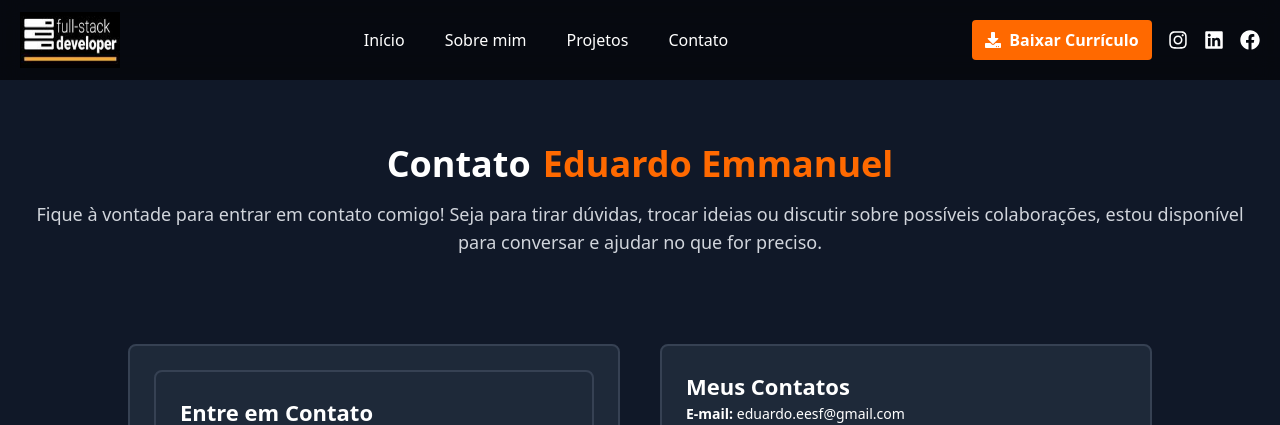
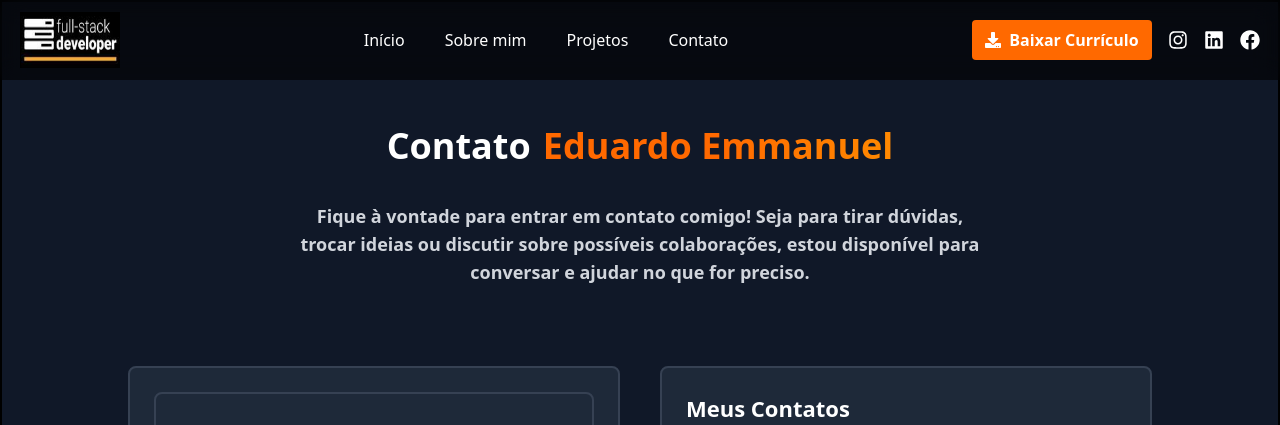
Before and after one commit to Emm4nuell/eduardo.emmanuel, a React (Vite) app: page /contato in a window 1280 px wide. Shown: the top 425 px of the page. Built offline with nearby package versions, Linux system fonts and the light colour scheme.

Commit message:
Adicionado efeito no titulo do contato e projeto

```diff
--- a/src/App.tsx
+++ b/src/App.tsx
@@ -10,7 +10,11 @@ function App() {
     <div className="bg-gray-900">
       <Header />
       <NavMenu />
-      <div className={`"block" ${context?.isOpen && "pointer-events-none"}`}>
+      <div
+        className={`"block min-h-[100vh] border-2 pt-[10vh] border-red-600" ${
+          context?.isOpen && "pointer-events-none"
+        }`}
+      >
         <Outlet />
       </div>
     </div>
--- a/src/components/Animate.tsx
+++ b/src/components/Animate.tsx
@@ -8,14 +8,15 @@ const Animate = ({ times, children }: AnimatePropsType) => {
   const [animate, setAnimate] = useState(true);
 
   useEffect(() => {
-    setTimeout(() => {
+    const timeout = setTimeout(() => {
       setAnimate(false);
     }, times);
+    return () => clearTimeout(timeout);
   }, []);
 
   return (
     <div
-      className={`flex flex-col justify-center items-center font-extrabold md:flex-row text-4xl text-center gap-3 mt-10 transition-all duration-2000 ${
+      className={`flex flex-col justify-center items-center font-extrabold md:flex-row text-4xl text-center gap-3 mt-5 transition-all duration-2000 ${
         animate ? "translate-y-10 opacity-0" : "translate-y-0 opacity-100"
       }`}
     >
--- a/src/components/MenuFlutuante.tsx
+++ b/src/components/MenuFlutuante.tsx
@@ -12,7 +12,7 @@ const NavMenu = () => {
 
   return (
     <div
-      className={`absolute justify-center z-10 h-[90vh] bg-black/60 backdrop-blur-md transition-all duration-[1s] flex sm:hidden
+      className={`absolute justify-center z-10 mt-[10vh] h-[90vh] bg-black/60 backdrop-blur-md transition-all duration-[1s] flex sm:hidden
     ${
       context?.isOpen
         ? "flex w-[90%] translate-x-0"
--- a/src/components/header.tsx
+++ b/src/components/header.tsx
@@ -1,32 +1,3 @@
-// import logo from "@/assets/logo.png";
-// import { FaDownload } from "react-icons/fa";
-// import Button from "./Button";
-// import MenuButton from "./MenuButton";
-// import Icons from "./Icons";
-// import MenuBar from "./MenuBar";
-
-// const Header = () => {
-//   return (
-//     <div className="flex relative z-5 justify-between p-2 md:p-5 items-center bg-black h-[10vh] text-[#F8F9FA]">
-//       <img src={logo} alt="logo" className="w-[100px] h-[7vh]" />
-//       <div className="block md:hidden">
-//         <MenuButton />
-//       </div>
-//       <div className="text-[#F8F9FA] hidden md:block">
-//         <MenuBar className="flex gap-10" />
-//       </div>
-//       <div className="hidden md:block">
-//         <div className="flex justify-center items-center gap-4">
-//           <Button value="Baixar Curriculo" icon={<FaDownload />} />
-//           <Icons />
-//         </div>
-//       </div>
-//     </div>
-//   );
-// };
-
-// export default Header;
-
 import logo from "@/assets/logo.png";
 import { FaDownload } from "react-icons/fa";
 import Button from "./Button";
@@ -36,27 +7,25 @@ import MenuBar from "./MenuBar";
 
 const Header = () => {
   return (
-    <div className="flex relative z-10 justify-between p-2 md:p-5 items-center bg-black/60 text-white h-[10vh] backdrop-blur-md">
+    <div className="flex fixed z-10 justify-between p-2 md:p-5 items-center bg-black/60 text-white h-[10vh] backdrop-blur-md w-full">
       <img src={logo} alt="logo" className="w-[100px] h-[7vh]" />
 
-      {/* Menu Button para telas pequenas */}
-      <div className="block md:hidden">
+      <div className="block z-0 md:hidden">
         <MenuButton />
       </div>
 
-      {/* Menu Bar para telas grandes */}
       <div className="hidden md:block">
         <MenuBar className="flex gap-10" />
       </div>
 
-      {/* Botões e ícones para telas grandes */}
       <div className="hidden md:block">
         <div className="flex justify-center items-center gap-4">
-          {/* Botão para baixar currículo */}
           <Button value="Baixar Currículo" icon={<FaDownload />} />
-          {/* Ícones sociais ou outros */}
           <Icons />
         </div>
+      </div>
+      <div className="absolute right-15 flex md:hidden justify-center items-center rounded-4xl mt-20 w-10 h-10 bg-orange-500">
+        <FaDownload />
       </div>
     </div>
   );
--- a/src/pages/contato/Contato.tsx
+++ b/src/pages/contato/Contato.tsx
@@ -2,20 +2,37 @@ import Animate from "@/components/Animate";
 import CardContato from "@/components/CardContato";
 import Input from "@/components/Input";
 import TextArea from "@/components/TextArea";
+import { useEffect, useState } from "react";
 
 const Contato = () => {
+  const [animate, setAnimate] = useState(true);
+
+  useEffect(() => {
+    const timeout = setTimeout(() => {
+      setAnimate(!animate);
+    }, 500);
+
+    return () => clearTimeout(timeout);
+  }, []);
+
   return (
     <div className="flex flex-col items-center min-h-[90vh] w-full p-6 bg-gray-900">
-      <Animate times={0}>
-        <h1 className="text-white">Contato</h1>
-        <h1 className="text-orange-500">Eduardo Emmanuel</h1>
-      </Animate>
+      <div className="max-w-170">
+        <Animate times={10}>
+          <h1 className="text-white">Contato</h1>
+          <h1 className="bg-gradient-to-r from-orange-500 via-orange-500 to-orange-400 text-transparent bg-clip-text">
+            Eduardo Emmanuel
+          </h1>
+        </Animate>
 
-      <p className="text-center text-lg text-gray-300 mt-4 mb-22">
-        Fique à vontade para entrar em contato comigo! Seja para tirar dúvidas,
-        trocar ideias ou discutir sobre possíveis colaborações, estou disponível
-        para conversar e ajudar no que for preciso.
-      </p>
+        <Animate times={500}>
+          <p className="text-center text-lg text-gray-300 mt-4 mb-20">
+            Fique à vontade para entrar em contato comigo! Seja para tirar
+            dúvidas, trocar ideias ou discutir sobre possíveis colaborações,
+            estou disponível para conversar e ajudar no que for preciso.
+          </p>
+        </Animate>
+      </div>
 
       <div className="grid grid-cols-1 md:grid-cols-2 gap-10 w-full max-w-5xl mx-auto">
         <div className="border-2 p-6 border-gray-700 rounded-lg bg-gray-800">
--- a/src/pages/projetos/Projeto.tsx
+++ b/src/pages/projetos/Projeto.tsx
@@ -22,18 +22,22 @@ const Projeto = () => {
   }, []);
 
   return (
-    <div className="min-h-screen bg-gray-900 p-6 md:p-16 text-white">
-      <Animate>
-        <h1 className="text-4xl font-bold text-center mb-4 text-orange-500">
-          Meus Repositórios do GitHub
-        </h1>
-      </Animate>
+    <div className="min-h-screen bg-gray-900 p-6 text-white">
+      <div className="max-w-170 m-auto">
+        <Animate times={10}>
+          <h1 className="bg-gradient-to-r from-orange-500 via-orange-500 to-orange-400 text-transparent bg-clip-text">
+            Meus Repositórios do GitHub
+          </h1>
+        </Animate>
 
-      <p className="text-center text-lg text-gray-300 mb-22">
-        Aqui você pode visualizar todos os repositórios públicos que desenvolvi
-        ou colaboro no GitHub. Cada card exibe detalhes sobre o repositório,
-        como descrição, linguagem usada e muito mais.
-      </p>
+        <Animate times={500}>
+          <p className="text-center text-lg text-gray-300 mt-2 mb-20">
+            Aqui você pode visualizar todos os repositórios públicos que
+            desenvolvi ou colaboro no GitHub. Cada card exibe detalhes sobre o
+            repositório, como descrição, linguagem usada e muito mais.
+          </p>
+        </Animate>
+      </div>
       {error && <p className="text-red-500 text-center">{error}</p>}
       <div className="grid grid-cols-1 md:grid-cols-2 lg:grid-cols-3 gap-10">
         {repos.length > 0 ? (
```
